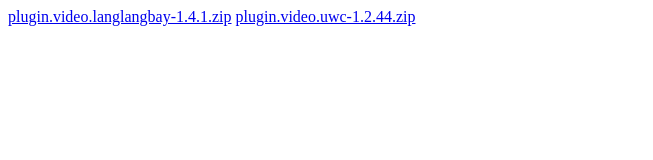
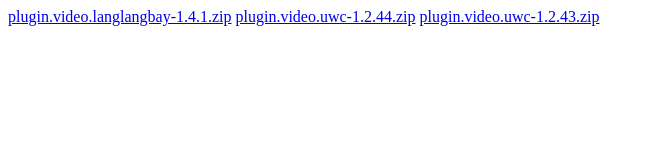
Before and after one commit to gengwensu/gengwensu.github.io, a plain HTML site: page index.html in a window 1280 px wide. Shown: the whole page, without its empty margins (0-653 px from the left). Drawn offline with Linux system fonts and the light colour scheme.

Commit message:
update index.html

```diff
--- a/index.html
+++ b/index.html
@@ -1,2 +1,3 @@
 <a href="plugin.video.langlangbay-1.4.1.zip">plugin.video.langlangbay-1.4.1.zip</a>
 <a href="plugin.video.uwc-1.2.44.zip">plugin.video.uwc-1.2.44.zip</a>
+<a href="plugin.video.uwc-1.2.43.zip">plugin.video.uwc-1.2.43.zip</a>
```
